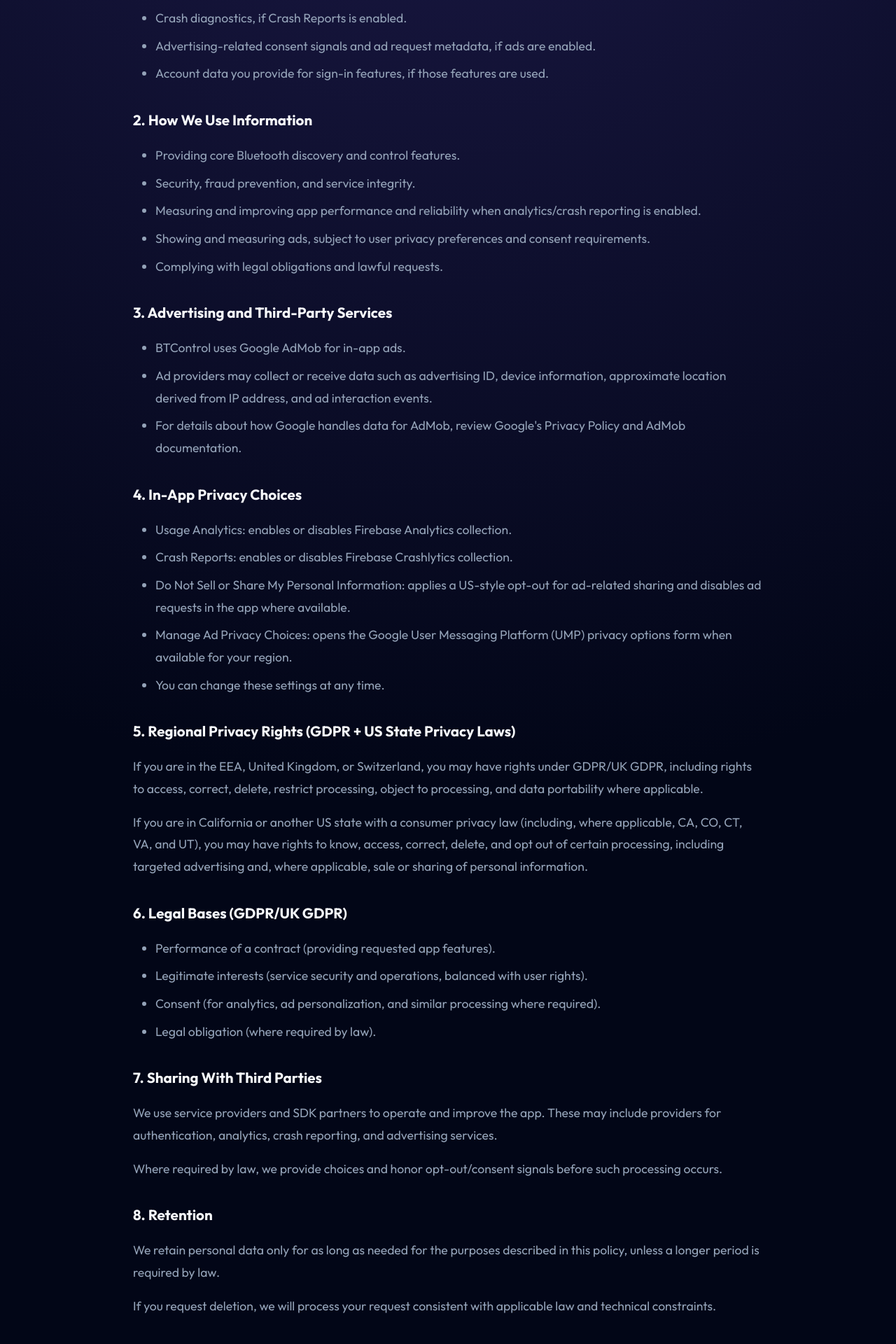
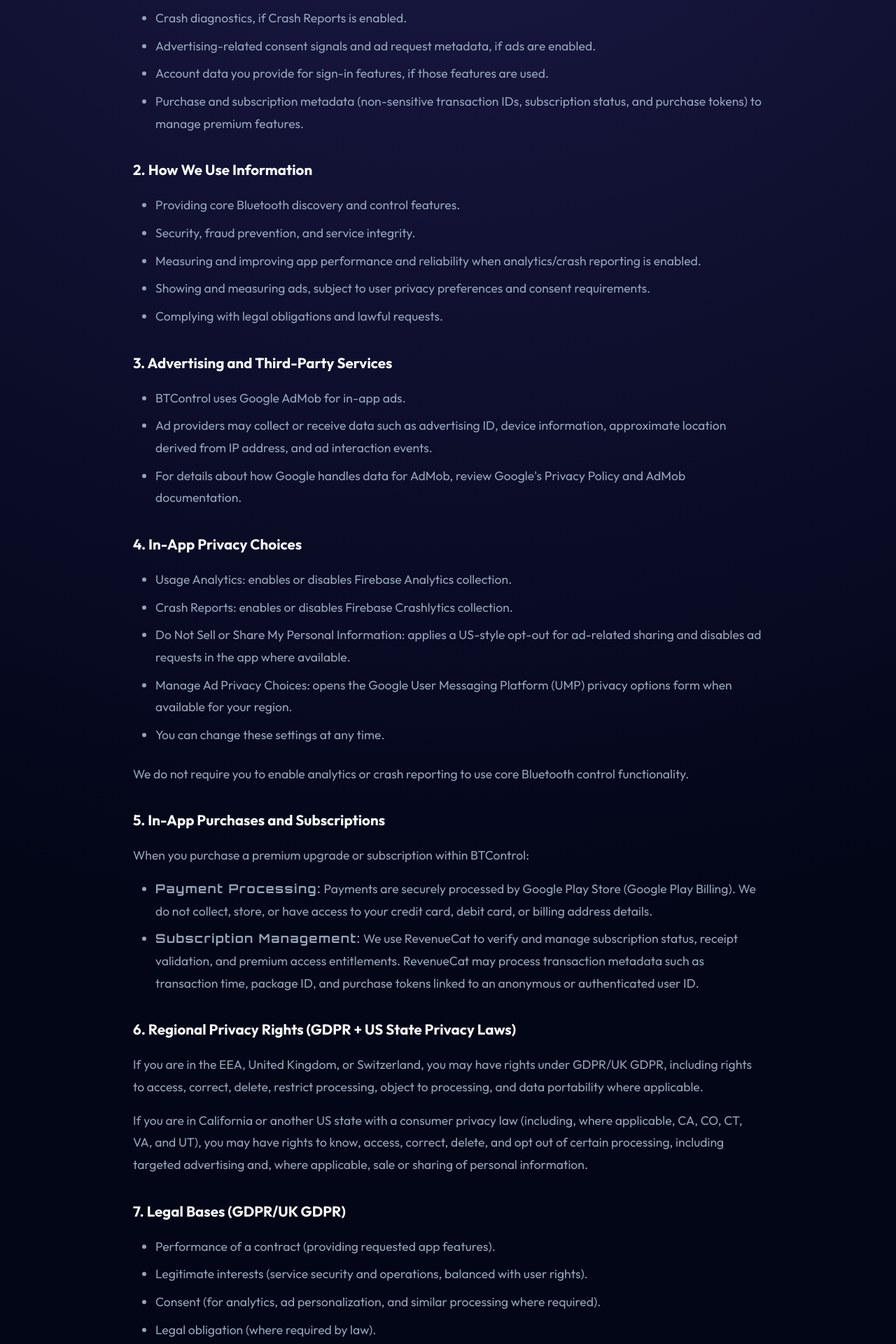
Before and after one commit to chandusurisetty/chandu, a React (Vite) app: page /apps/btcontrol/privacy in a window 1280 px wide. Shown: the part 540-2460 px from the top of the page at 70% size. Built offline with nearby package versions, Linux system fonts and the light colour scheme; no server answers.

Commit message:
feat: update effective date and enhance in-app purchase disclosures in BTControl privacy policy

```diff
--- a/src/pages/BtcontrolPrivacy.jsx
+++ b/src/pages/BtcontrolPrivacy.jsx
@@ -22,7 +22,7 @@
                 <div className="introBar" style={{ minHeight: '60vh', alignItems: 'flex-start', paddingTop: '2rem', paddingBottom: '4rem' }}>
                     <div className="brefe" style={{ maxWidth: '900px', width: '100%', margin: '0 auto' }}>
                         <h1 className="iamchandu" style={{ fontSize: '2.5rem', marginBottom: '1rem', whiteSpace: 'normal', color: 'var(--text-primary)' }}>Privacy Policy for BTControl</h1>
-                        <p className="bio" style={{ marginBottom: '2rem' }}>Effective Date: June 5, 2026</p>
+                        <p className="bio" style={{ marginBottom: '2rem' }}>Effective Date: June 13, 2026</p>
 
                         <div className="privacy-content" style={{ color: 'var(--text-secondary)', lineHeight: '1.8', fontSize: '1.1rem' }}>
                             <p style={{ marginBottom: '1rem' }}><strong>BTControl</strong> (the "App") is developed by <strong>Tabba</strong> ("we", "us", or "our").</p>
@@ -35,6 +35,7 @@
                                 <li style={{ marginTop: '0.5rem' }}>Crash diagnostics, if Crash Reports is enabled.</li>
                                 <li style={{ marginTop: '0.5rem' }}>Advertising-related consent signals and ad request metadata, if ads are enabled.</li>
                                 <li style={{ marginTop: '0.5rem' }}>Account data you provide for sign-in features, if those features are used.</li>
+                                <li style={{ marginTop: '0.5rem' }}>Purchase and subscription metadata (non-sensitive transaction IDs, subscription status, and purchase tokens) to manage premium features.</li>
                             </ul>
 
                             <h3 style={{ color: 'var(--text-primary)', marginTop: '2rem', marginBottom: '1rem', fontFamily: 'Outfit, sans-serif', letterSpacing: 'normal' }}>2. How We Use Information</h3>
@@ -61,12 +62,20 @@
                                 <li style={{ marginTop: '0.5rem' }}>Manage Ad Privacy Choices: opens the Google User Messaging Platform (UMP) privacy options form when available for your region.</li>
                                 <li style={{ marginTop: '0.5rem' }}>You can change these settings at any time.</li>
                             </ul>
+                            <p style={{ marginBottom: '1.5rem' }}>We do not require you to enable analytics or crash reporting to use core Bluetooth control functionality.</p>
 
-                            <h3 style={{ color: 'var(--text-primary)', marginTop: '2rem', marginBottom: '1rem', fontFamily: 'Outfit, sans-serif', letterSpacing: 'normal' }}>5. Regional Privacy Rights (GDPR + US State Privacy Laws)</h3>
+                            <h3 style={{ color: 'var(--text-primary)', marginTop: '2rem', marginBottom: '1rem', fontFamily: 'Outfit, sans-serif', letterSpacing: 'normal' }}>5. In-App Purchases and Subscriptions</h3>
+                            <p style={{ marginBottom: '1rem' }}>When you purchase a premium upgrade or subscription within BTControl:</p>
+                            <ul style={{ listStyleType: 'disc', paddingLeft: '2rem', marginBottom: '1.5rem' }}>
+                                <li><strong>Payment Processing:</strong> Payments are securely processed by Google Play Store (Google Play Billing). We do not collect, store, or have access to your credit card, debit card, or billing address details.</li>
+                                <li style={{ marginTop: '0.5rem' }}><strong>Subscription Management:</strong> We use RevenueCat to verify and manage subscription status, receipt validation, and premium access entitlements. RevenueCat may process transaction metadata such as transaction time, package ID, and purchase tokens linked to an anonymous or authenticated user ID.</li>
+                            </ul>
+
+                            <h3 style={{ color: 'var(--text-primary)', marginTop: '2rem', marginBottom: '1rem', fontFamily: 'Outfit, sans-serif', letterSpacing: 'normal' }}>6. Regional Privacy Rights (GDPR + US State Privacy Laws)</h3>
                             <p style={{ marginBottom: '1rem' }}>If you are in the EEA, United Kingdom, or Switzerland, you may have rights under GDPR/UK GDPR, including rights to access, correct, delete, restrict processing, object to processing, and data portability where applicable.</p>
                             <p style={{ marginBottom: '1.5rem' }}>If you are in California or another US state with a consumer privacy law (including, where applicable, CA, CO, CT, VA, and UT), you may have rights to know, access, correct, delete, and opt out of certain processing, including targeted advertising and, where applicable, sale or sharing of personal information.</p>
 
-                            <h3 style={{ color: 'var(--text-primary)', marginTop: '2rem', marginBottom: '1rem', fontFamily: 'Outfit, sans-serif', letterSpacing: 'normal' }}>6. Legal Bases (GDPR/UK GDPR)</h3>
+                            <h3 style={{ color: 'var(--text-primary)', marginTop: '2rem', marginBottom: '1rem', fontFamily: 'Outfit, sans-serif', letterSpacing: 'normal' }}>7. Legal Bases (GDPR/UK GDPR)</h3>
                             <ul style={{ listStyleType: 'disc', paddingLeft: '2rem', marginBottom: '1.5rem' }}>
                                 <li>Performance of a contract (providing requested app features).</li>
                                 <li style={{ marginTop: '0.5rem' }}>Legitimate interests (service security and operations, balanced with user rights).</li>
@@ -74,24 +83,24 @@
                                 <li style={{ marginTop: '0.5rem' }}>Legal obligation (where required by law).</li>
                             </ul>
 
-                            <h3 style={{ color: 'var(--text-primary)', marginTop: '2rem', marginBottom: '1rem', fontFamily: 'Outfit, sans-serif', letterSpacing: 'normal' }}>7. Sharing With Third Parties</h3>
+                            <h3 style={{ color: 'var(--text-primary)', marginTop: '2rem', marginBottom: '1rem', fontFamily: 'Outfit, sans-serif', letterSpacing: 'normal' }}>8. Sharing With Third Parties</h3>
                             <p style={{ marginBottom: '1rem' }}>We use service providers and SDK partners to operate and improve the app. These may include providers for authentication, analytics, crash reporting, and advertising services.</p>
                             <p style={{ marginBottom: '1.5rem' }}>Where required by law, we provide choices and honor opt-out/consent signals before such processing occurs.</p>
 
-                            <h3 style={{ color: 'var(--text-primary)', marginTop: '2rem', marginBottom: '1rem', fontFamily: 'Outfit, sans-serif', letterSpacing: 'normal' }}>8. Retention</h3>
+                            <h3 style={{ color: 'var(--text-primary)', marginTop: '2rem', marginBottom: '1rem', fontFamily: 'Outfit, sans-serif', letterSpacing: 'normal' }}>9. Retention</h3>
                             <p style={{ marginBottom: '1rem' }}>We retain personal data only for as long as needed for the purposes described in this policy, unless a longer period is required by law.</p>
                             <p style={{ marginBottom: '1.5rem' }}>If you request deletion, we will process your request consistent with applicable law and technical constraints.</p>
 
-                            <h3 style={{ color: 'var(--text-primary)', marginTop: '2rem', marginBottom: '1rem', fontFamily: 'Outfit, sans-serif', letterSpacing: 'normal' }}>9. Non-Discrimination</h3>
+                            <h3 style={{ color: 'var(--text-primary)', marginTop: '2rem', marginBottom: '1rem', fontFamily: 'Outfit, sans-serif', letterSpacing: 'normal' }}>10. Non-Discrimination</h3>
                             <p style={{ marginBottom: '1.5rem' }}>We do not discriminate against users for exercising applicable privacy rights.</p>
 
-                            <h3 style={{ color: 'var(--text-primary)', marginTop: '2rem', marginBottom: '1rem', fontFamily: 'Outfit, sans-serif', letterSpacing: 'normal' }}>10. Children&apos;s Privacy</h3>
+                            <h3 style={{ color: 'var(--text-primary)', marginTop: '2rem', marginBottom: '1rem', fontFamily: 'Outfit, sans-serif', letterSpacing: 'normal' }}>11. Children&apos;s Privacy</h3>
                             <p style={{ marginBottom: '1.5rem' }}>BTControl is not directed to children under 13. We do not knowingly collect personal information from children.</p>
 
-                            <h3 style={{ color: 'var(--text-primary)', marginTop: '2rem', marginBottom: '1rem', fontFamily: 'Outfit, sans-serif', letterSpacing: 'normal' }}>11. Changes to This Policy</h3>
+                            <h3 style={{ color: 'var(--text-primary)', marginTop: '2rem', marginBottom: '1rem', fontFamily: 'Outfit, sans-serif', letterSpacing: 'normal' }}>12. Changes to This Policy</h3>
                             <p style={{ marginBottom: '1.5rem' }}>We may update this Privacy Policy from time to time. Updated versions will include a revised Effective Date.</p>
 
-                            <h3 style={{ color: 'var(--text-primary)', marginTop: '2rem', marginBottom: '1rem', fontFamily: 'Outfit, sans-serif', letterSpacing: 'normal' }}>12. Contact</h3>
+                            <h3 style={{ color: 'var(--text-primary)', marginTop: '2rem', marginBottom: '1rem', fontFamily: 'Outfit, sans-serif', letterSpacing: 'normal' }}>13. Contact</h3>
                             <p style={{ marginBottom: '1rem' }}>Privacy requests and questions:</p>
                             <ul style={{ listStyleType: 'disc', paddingLeft: '2rem', marginBottom: '3rem' }}>
                                 <li>Email: <a href="mailto:contact@chandusurisetty.in" style={{ color: 'var(--accent-cyan)', textDecoration: 'none' }}>contact@chandusurisetty.in</a></li>
```
